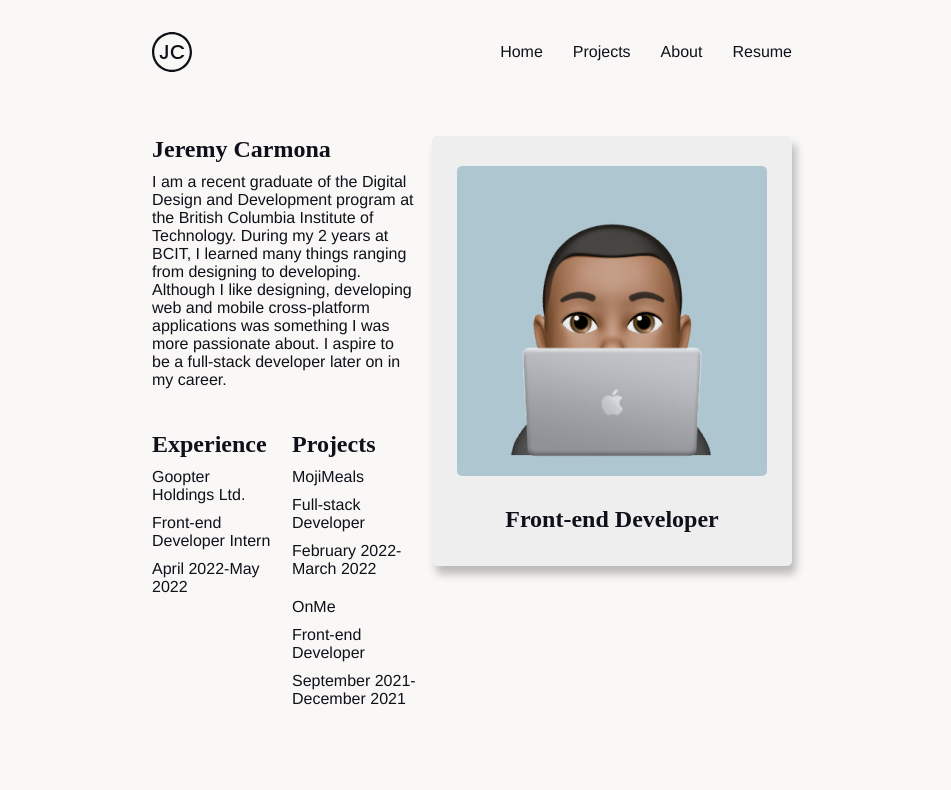
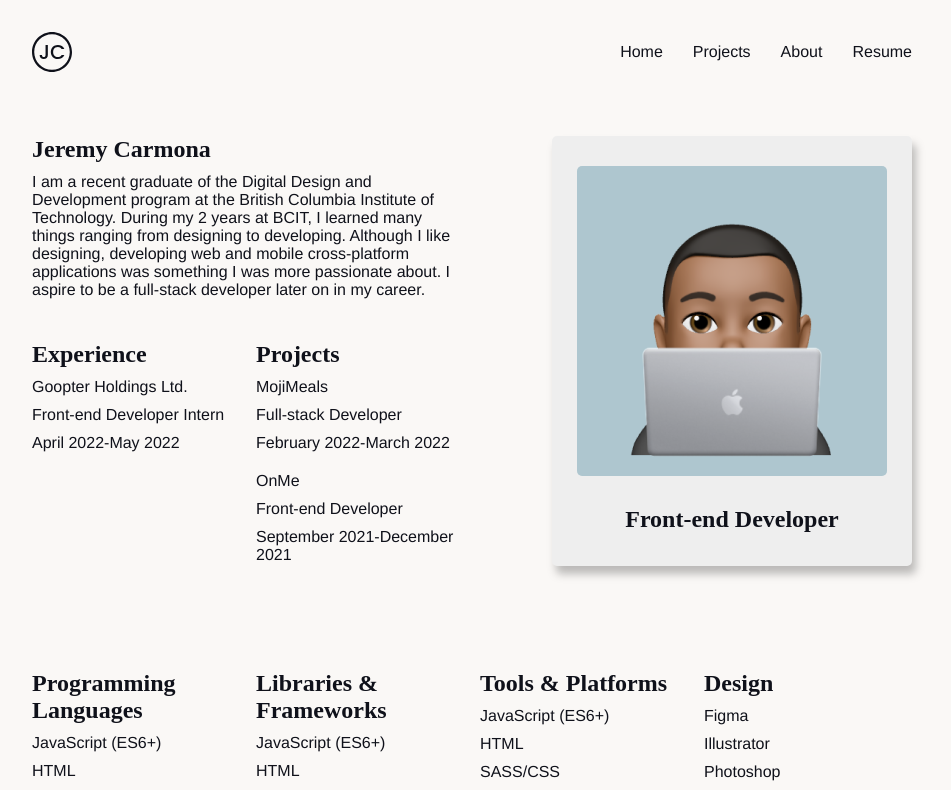
Before and after one commit to JeremyCarmona3/jeremy-m-carmona, a Next.js app: page / in a window 1280 px wide. Shown: the top 790 px of the page, without its empty margins (168-1119 px from the left). Built offline with nearby package versions, Linux system fonts and the light colour scheme.

Commit message:
created polaroid comp

```diff
--- /dev/null
+++ b/components/global/polaroid.js
@@ -0,0 +1,14 @@
+import React from 'react';
+
+import Image from 'next/image';
+
+export default function Polaroid({ image = '', alt = '', caption = '' }) {
+  return (
+    <div className='polaroid'>
+      <div className='image'>
+        <Image src={image} alt={alt} />
+      </div>
+      <h2>{caption}</h2>
+    </div>
+  );
+}
--- a/pages/index.js
+++ b/pages/index.js
@@ -5,6 +5,7 @@ import Avatar from '../public/avatar.png';
 
 import Navbar from '../components/global/navbar';
 import Footer from '../components/global/footer';
+import Polaroid from '../components/global/polaroid';
 
 export default function Home() {
   return (
@@ -49,13 +50,12 @@ export default function Home() {
                   </div>
                 </div>
               </div>
-              <div>
-                <div className='polaroid'>
-                  <div className='image'>
-                    <Image src={Avatar} alt='Avatar of Jeremy' />
-                  </div>
-                  <h2>Front-end Developer</h2>
-                </div>
+              <div className='polaroid-cont'>
+                <Polaroid
+                  image={Avatar}
+                  alt='Avatar of Jeremy'
+                  caption='Front-end Developer'
+                />
               </div>
             </div>
           </div>
--- a/styles/app.scss
+++ b/styles/app.scss
@@ -1,5 +1,6 @@
 @import './components/navbar.scss';
 @import './components/footer.scss';
+@import './components/polaroid.scss';
 
 @import './index.scss';
 
@@ -19,7 +20,8 @@ h2 {
   font-weight: 600;
 }
 
-p {
+p,
+li {
   color: #0f111a;
   font-family: Helvetica Neue, sans-serif;
   font-size: 16px;
@@ -31,7 +33,7 @@ p {
   flex-direction: column;
   align-items: center;
   min-height: 100vh;
-  padding: 0 20rem;
+  padding: 0 200px;
 }
 
 .content {
--- /dev/null
+++ b/styles/components/polaroid.scss
@@ -0,0 +1,18 @@
+.polaroid {
+  display: flex;
+  flex-direction: column;
+  align-items: center;
+  background-color: #eeeeee;
+  border-radius: 5px;
+  width: 360px;
+  height: 430px;
+  filter: drop-shadow(4px 8px 4px rgba(0, 0, 0, 25%));
+}
+
+.image {
+  background-color: #aec6cf;
+  border-radius: 5px;
+  width: 310px;
+  height: 310px;
+  margin: 30px 0;
+}
--- a/styles/index.scss
+++ b/styles/index.scss
@@ -34,22 +34,7 @@
   justify-content: space-between;
 }
 
-.polaroid {
-  float: right;
+.polaroid-cont {
   display: flex;
-  flex-direction: column;
-  align-items: center;
-  background-color: #eeeeee;
-  border-radius: 5px;
-  width: 360px;
-  height: 430px;
-  filter: drop-shadow(4px 8px 4px rgba(0, 0, 0, 25%));
+  justify-content: flex-end;
 }
-
-.image {
-  background-color: #aec6cf;
-  border-radius: 5px;
-  width: 310px;
-  height: 310px;
-  margin: 30px 0;
-}
```
